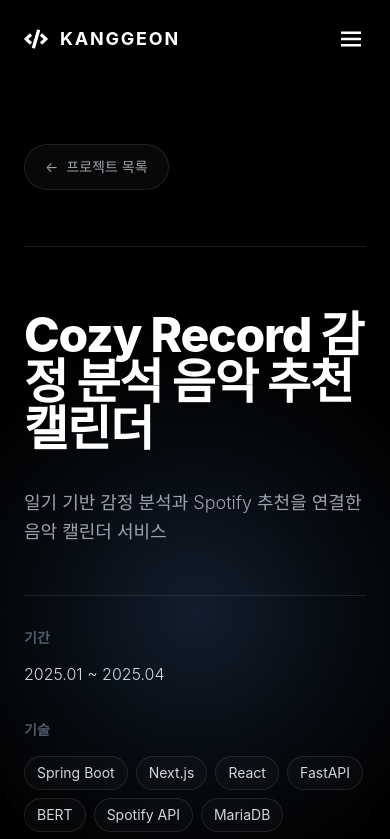
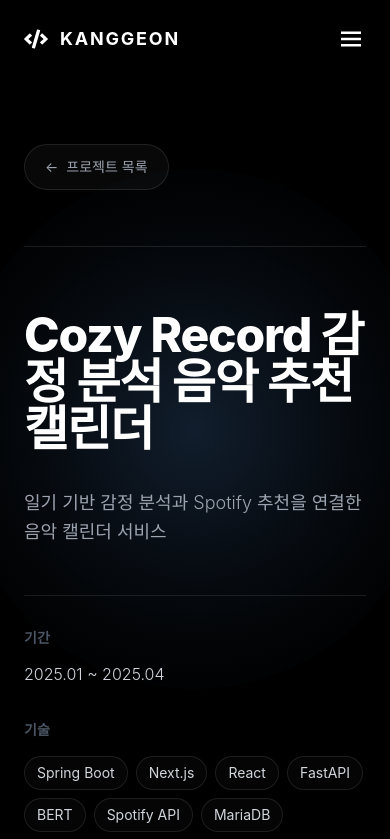
Before and after one commit to Gun-E/GunSiteFront, a Next.js app: page /projects/cozy-record in a window 390 px wide. Shown: the top 839 px of the page. Built offline with nearby package versions, Linux system fonts and the light colour scheme; a web font is replaced by a local one.

Commit message:
fix : 변경

```diff
--- a/src/app/projects/[slug]/ProjectDetailView.tsx
+++ b/src/app/projects/[slug]/ProjectDetailView.tsx
@@ -37,13 +37,13 @@ export default function ProjectDetailView({ experience }: { experience: ProjectE
                 <motion.div
                     className="mt-14 flex min-h-[58svh] items-center border-t border-white/10 py-16 md:min-h-[64svh] md:py-20"
                 >
-                    <div className="relative grid gap-12 lg:grid-cols-[minmax(0,1fr)_320px]">
-                        <div className="pointer-events-none absolute left-1/2 top-1/2 h-[560px] w-[120vw] -translate-x-1/2 -translate-y-1/2 rounded-full bg-[radial-gradient(circle,rgba(96,165,250,0.18)_0%,rgba(96,165,250,0.085)_34%,rgba(96,165,250,0.032)_58%,rgba(96,165,250,0)_82%)] mix-blend-screen md:left-0 md:w-[980px] md:-translate-x-40" />
+                    <div className="grid gap-12 lg:grid-cols-[minmax(0,1fr)_320px]">
                         <motion.div
                             className="relative"
                             initial={itemVariants.hidden}
                             animate={itemVariants.show}
                         >
+                            <div className="pointer-events-none absolute left-1/2 top-1/2 h-[520px] w-[120vw] -translate-x-1/2 -translate-y-1/2 rounded-full bg-[radial-gradient(circle,rgba(96,165,250,0.18)_0%,rgba(96,165,250,0.085)_34%,rgba(96,165,250,0.032)_58%,rgba(96,165,250,0)_82%)] mix-blend-screen md:left-0 md:w-[980px] md:-translate-x-40" />
                             <h1 className="relative max-w-4xl text-5xl font-extrabold leading-[0.98] tracking-tight text-white md:text-7xl">
                                 {experience.title}
                             </h1>
```
